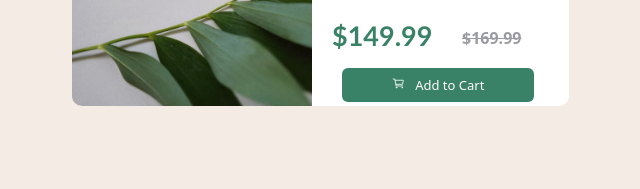
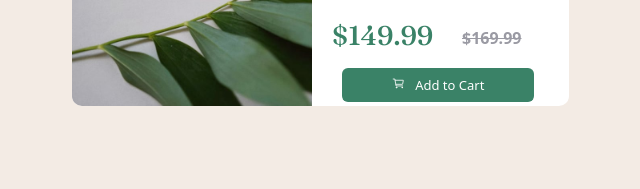
Before and after one commit to Sufail07/Responsive-landing-page-using-CSS-grid, a plain HTML site: page index.html in a window 1280 px wide. Shown: the part 410-599 px from the top of the page, 376-1016 px from the left. Drawn offline with nearby package versions, Linux system fonts and the light colour scheme.

Commit message:
Add files via upload

```diff
--- a/styles.css
+++ b/styles.css
@@ -49,7 +49,7 @@ img {
 .price {
     color: #3a8267;
     font-size: large;
-    font-family:'Trebuchet MS', 'Lucida Sans Unicode', 'Lucida Grande', 'Lucida Sans', Arial, sans-serif;
+    font-family:'Fraunces', serif;
 
 }
 
```
